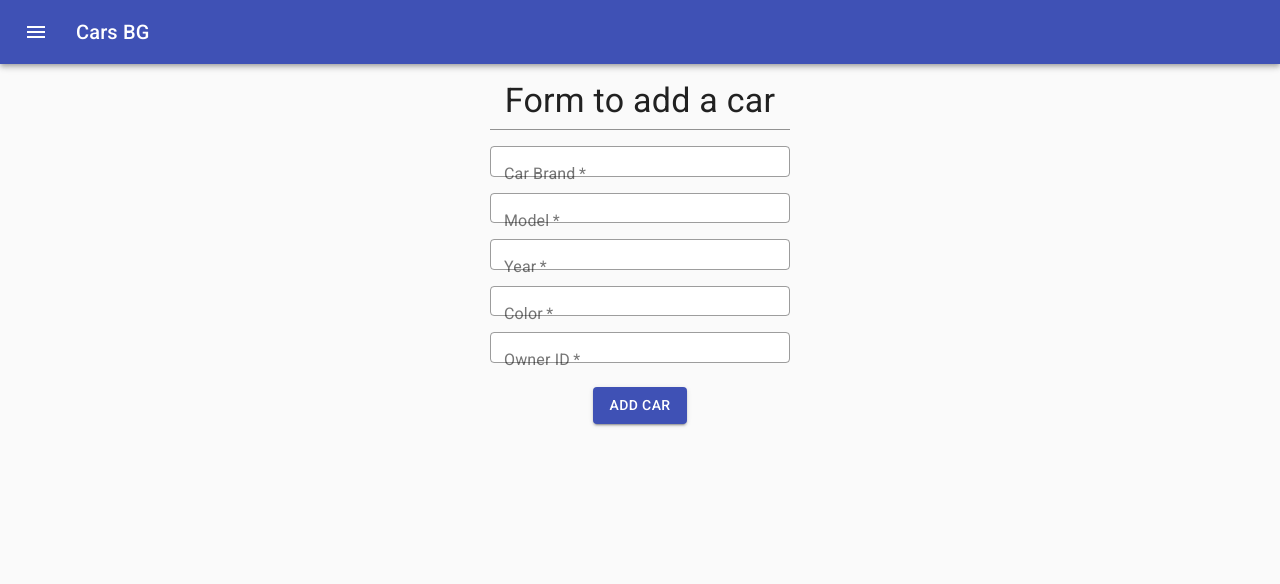
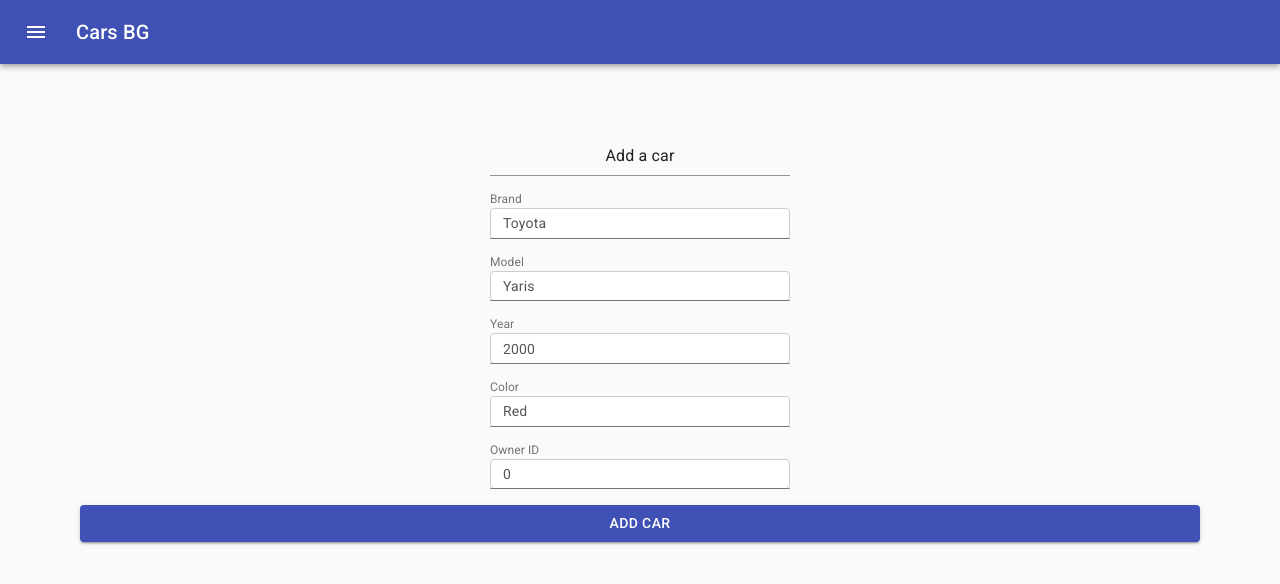
Before and after one commit to MarinF00/Cars, a React (Create React App) app in the folder client/: page /cars/add in a window 1280 px wide. Shown: the top 584 px of the page. Built offline with nearby package versions, Linux system fonts and the light colour scheme.

Commit message:
Formik for forms setup done

```diff
--- a/client/src/pages/AddCar.js
+++ b/client/src/pages/AddCar.js
@@ -10,6 +10,8 @@ import AccountCircle from '@material-ui/icons/AccountCircle';
 import Button from "@material-ui/core/Button";
 import "./AddCar.css"
 import Typography from "@material-ui/core/Typography";
+import * as Yup from "yup";
+import {useFormik} from "formik";
 
 const useStyles = makeStyles(theme => ({
     root: {
@@ -17,68 +19,117 @@ const useStyles = makeStyles(theme => ({
         flexDirection: 'column',
         justifyContent: 'center',
         alignItems: 'center',
-        padding: theme.spacing(2),
+        padding: theme.spacing(10),
 
         '& .MuiTextField-root': {
             margin: theme.spacing(1),
             width: '300px',
         },
         '& .MuiButtonBase-root': {
-            margin: theme.spacing(2),
+            margin: theme.spacing(1),
         },
     },
 }));
 
+const validationSchema = Yup.object({
+    name: Yup
+        .string("Enter the car's brand")
+        .required('Brand is required'),
+    model: Yup
+        .string("Enter the car's model")
+        .required('Model is required'),
+    year: Yup
+        .number("Enter the car's year")
+        .required('Year is required'),
+    color: Yup
+        .string("Enter the car's color")
+        .required('Color is required'),
+    user_id: Yup
+        .number("Enter the car's owner id")
+        .required('Owner ID is required'),
+});
+
 export default function AddCar() {
     const classes = useStyles();
+
+    const formik = useFormik({
+        initialValues: {
+            name: 'Toyota',
+            model: 'Yaris',
+            year: 2000,
+            color: 'Red',
+            user_id: 0,
+        },
+        validationSchema: validationSchema,
+        onSubmit: (values) => {
+            alert(JSON.stringify(values, null, 2));
+        },
+    });
 
     return (
         <div>
             <form action="http://localhost:8080/cars" method="POST" className={classes.root}>
-            <Typography variant="h4">Form to add a car</Typography>
+                <Typography>Add a car</Typography>
                 <TextField
+                    fullWidth
+                    id="id"
                     name="id"
                     type="hidden"
                 />
                 <TextField
-                label="Car Brand"
-                variant="outlined"
-                required
+                    fullWidth
+                    id="name"
                     name="name"
-            />
-            <TextField
-                label="Model"
-                variant="outlined"
-                required
-                name="model"
-            />
-            <TextField
-                label="Year"
-                variant="outlined"
-                type="text"
-                required
-                name="year"
-            />
-            <TextField
-                label="Color"
-                type="text"
-                required
-                name="color"
-                variant="outlined"
+                    label="Brand"
+                    value={formik.values.name}
+                    onChange={formik.handleChange}
+                    error={formik.touched.name && Boolean(formik.errors.name)}
+                    helperText={formik.touched.name && formik.errors.name}
                 />
 
                 <TextField
+                    fullWidth
+                    id="model"
+                    name="model"
+                    label="Model"
+                    value={formik.values.model}
+                    onChange={formik.handleChange}
+                    error={formik.touched.model && Boolean(formik.errors.model)}
+                    helperText={formik.touched.model && formik.errors.model}
+                />
+                <TextField
+                    fullWidth
+                    id="year"
+                    name="year"
+                    label="Year"
+                    value={formik.values.year}
+                    onChange={formik.handleChange}
+                    error={formik.touched.year && Boolean(formik.errors.year)}
+                    helperText={formik.touched.year && formik.errors.year}
+                />
+                <TextField
+                    fullWidth
+                    id="color"
+                    name="color"
+                    label="Color"
+                    value={formik.values.color}
+                    onChange={formik.handleChange}
+                    error={formik.touched.color && Boolean(formik.errors.color)}
+                    helperText={formik.touched.color && formik.errors.color}
+                />
+                <TextField
+                    fullWidth
+                    id="user_id"
+                    name="user_id"
                     label="Owner ID"
-                variant="outlined"
-                type="text"
-                required
-                name="user_id"
+                    value={formik.values.user_id}
+                    onChange={formik.handleChange}
+                    error={formik.touched.user_id && Boolean(formik.errors.user_id)}
+                    helperText={formik.touched.user_id && formik.errors.user_id}
                 />
-            <div>
-                <Button type="submit" variant="contained" color="primary">
-                    Add Car
+                <Button color="primary" variant="contained" fullWidth type="submit">
+                    Add car
                 </Button>
-            </div>
             </form>
         </div>
     );
--- a/client/src/pages/Login.js
+++ b/client/src/pages/Login.js
@@ -31,10 +31,9 @@ class Login extends React.Component{
             >
                 {formik => {
                     return (
-                        <Form>
+                        <Form action="http://localhost:8080/login" method="POST">
                             <FormikControl
                                 control='input'
-                                // control='chakraInput'
                                 type='email'
                                 label='Email'
                                 name='email'
--- a/client/src/pages/SignUp.js
+++ b/client/src/pages/SignUp.js
@@ -1,14 +1,10 @@
 import React from 'react';
 import { makeStyles } from '@material-ui/core/styles';
-import Input from '@material-ui/core/Input';
-import InputLabel from '@material-ui/core/InputLabel';
-import InputAdornment from '@material-ui/core/InputAdornment';
-import FormControl from '@material-ui/core/FormControl';
 import TextField from '@material-ui/core/TextField';
-import Grid from '@material-ui/core/Grid';
-import AccountCircle from '@material-ui/icons/AccountCircle';
 import Button from "@material-ui/core/Button";
 import "./AddCar.css"
+import * as Yup from "yup";
+import {useFormik} from "formik";
 import Typography from "@material-ui/core/Typography";
 
 const useStyles = makeStyles(theme => ({
@@ -17,62 +13,108 @@ const useStyles = makeStyles(theme => ({
         flexDirection: 'column',
         justifyContent: 'center',
         alignItems: 'center',
-        padding: theme.spacing(2),
+        padding: theme.spacing(10),
 
         '& .MuiTextField-root': {
             margin: theme.spacing(1),
             width: '300px',
         },
         '& .MuiButtonBase-root': {
-            margin: theme.spacing(2),
+            margin: theme.spacing(1),
         },
     },
 }));
 
+const validationSchema = Yup.object({
+    first_name: Yup
+        .string('Enter your First Name')
+        .required('First name is required'),
+    last_name: Yup
+        .string('Enter your First Name')
+        .required('Last name is required'),
+    email: Yup
+        .string('Enter your email')
+        .email('Enter a valid email')
+        .required('Email is required'),
+    password: Yup
+        .string('Enter your password')
+        .min(8, 'Password should be of minimum 8 characters length')
+        .required('Password is required'),
+});
+
 export default function AddCar() {
     const classes = useStyles();
+
+        const formik = useFormik({
+            initialValues: {
+                first_name: 'Joe',
+                last_name: 'Johnson',
+                email: 'j.johnson@example.com',
+                password: 'joe',
+            },
+            validationSchema: validationSchema,
+            onSubmit: (values) => {
+                alert(JSON.stringify(values, null, 2));
+            },
+        });
 
         return (
             <div>
                 <form action="http://localhost:8080/users" method="POST" className={classes.root}>
-                <Typography variant="h4">Sign Up Form</Typography>
+                    <Typography>Sign Up form</Typography>
                     <TextField
+                        fullWidth
+                        id="id"
                         name="id"
                         type="hidden"
                     />
                     <TextField
+                        fullWidth
+                        id="first_name"
+                        name="first_name"
                         label="First Name"
-                    variant="outlined"
-                    required
-                    name="first_name"
+                        value={formik.values.first_name}
+                        onChange={formik.handleChange}
+                        error={formik.touched.first_name && Boolean(formik.errors.first_name)}
+                        helperText={formik.touched.first_name && formik.errors.first_name}
                     />
                     <TextField
+                        fullWidth
+                        id="last_name"
+                        name="last_name"
                         label="Last Name"
-                    variant="outlined"
-                    type="text"
-                    required
-                    name="last_name"
+                        value={formik.values.last_name}
+                        onChange={formik.handleChange}
+                        error={formik.touched.last_name && Boolean(formik.errors.last_name)}
+                        helperText={formik.touched.last_name && formik.errors.last_name}
                     />
                     <TextField
+                        fullWidth
+                        id="email"
+                        name="email"
                         label="Email"
-                    variant="outlined"
-                    type="email"
-                    required
-                    name="email"
+                        value={formik.values.email}
+                        onChange={formik.handleChange}
+                        error={formik.touched.email && Boolean(formik.errors.email)}
+                        helperText={formik.touched.email && formik.errors.email}
                     />
                     <TextField
+                        fullWidth
+                        id="password"
+                        name="password"
                         label="Password"
-                    variant="outlined"
                         type="password"
-                    required
-                    name="password"
+                        value={formik.values.password}
+                        onChange={formik.handleChange}
+                        error={formik.touched.password && Boolean(formik.errors.password)}
+                        helperText={formik.touched.password && formik.errors.password}
                     />
-                <div>
-                    <Button type="submit" variant="contained" color="primary">
+                    <Button color="primary" variant="contained" fullWidth type="submit">
                         Sign Up
                     </Button>
-                </div>
                 </form>
             </div>
         );
+
+
 }
```
Also changed, not shown: client/src/components/TableContent.js (+18 -4 lines), 1 other file (tests, documents, lock files or other folders). Lines whose indentation alone changed are shown as unchanged.
